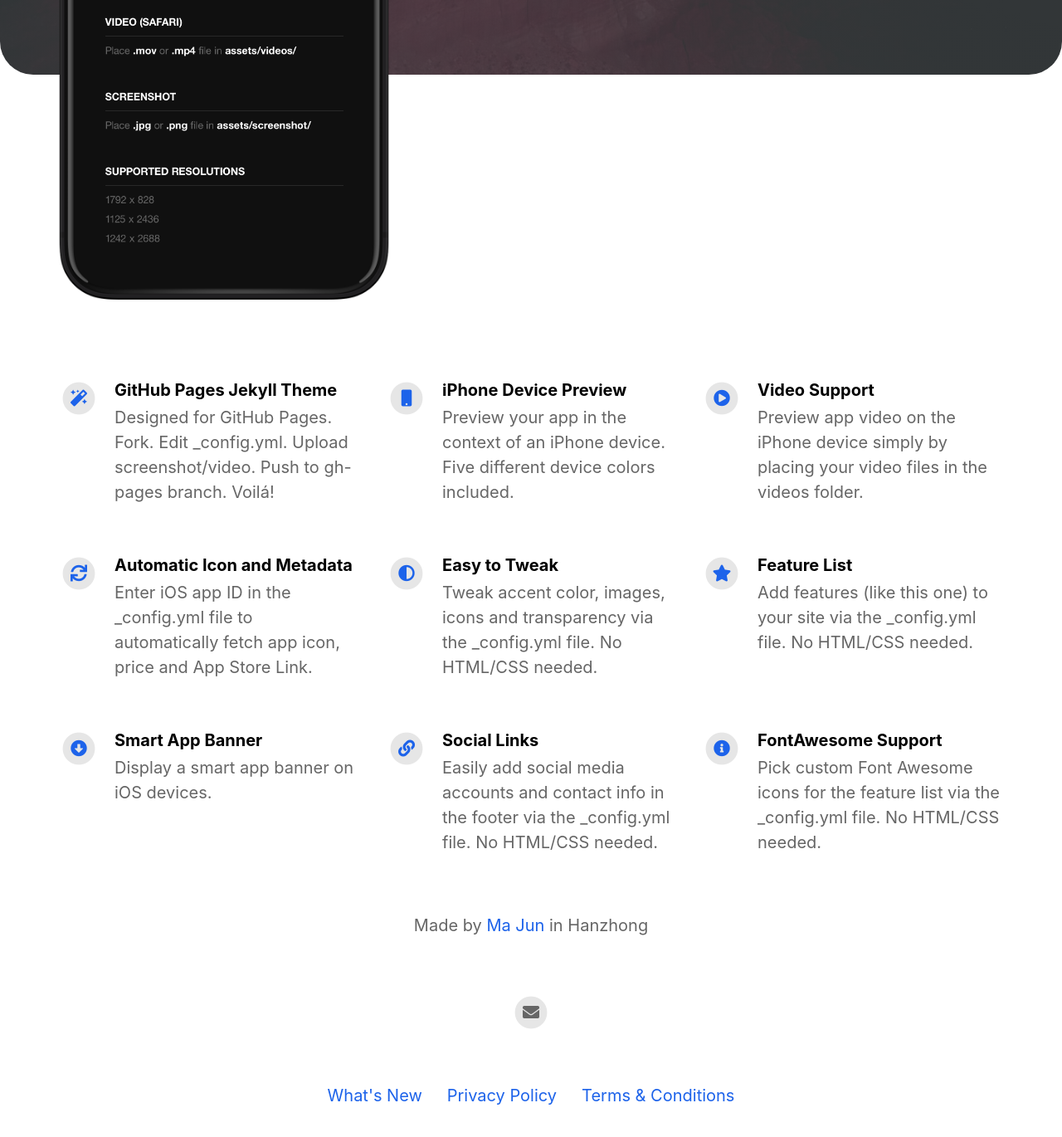
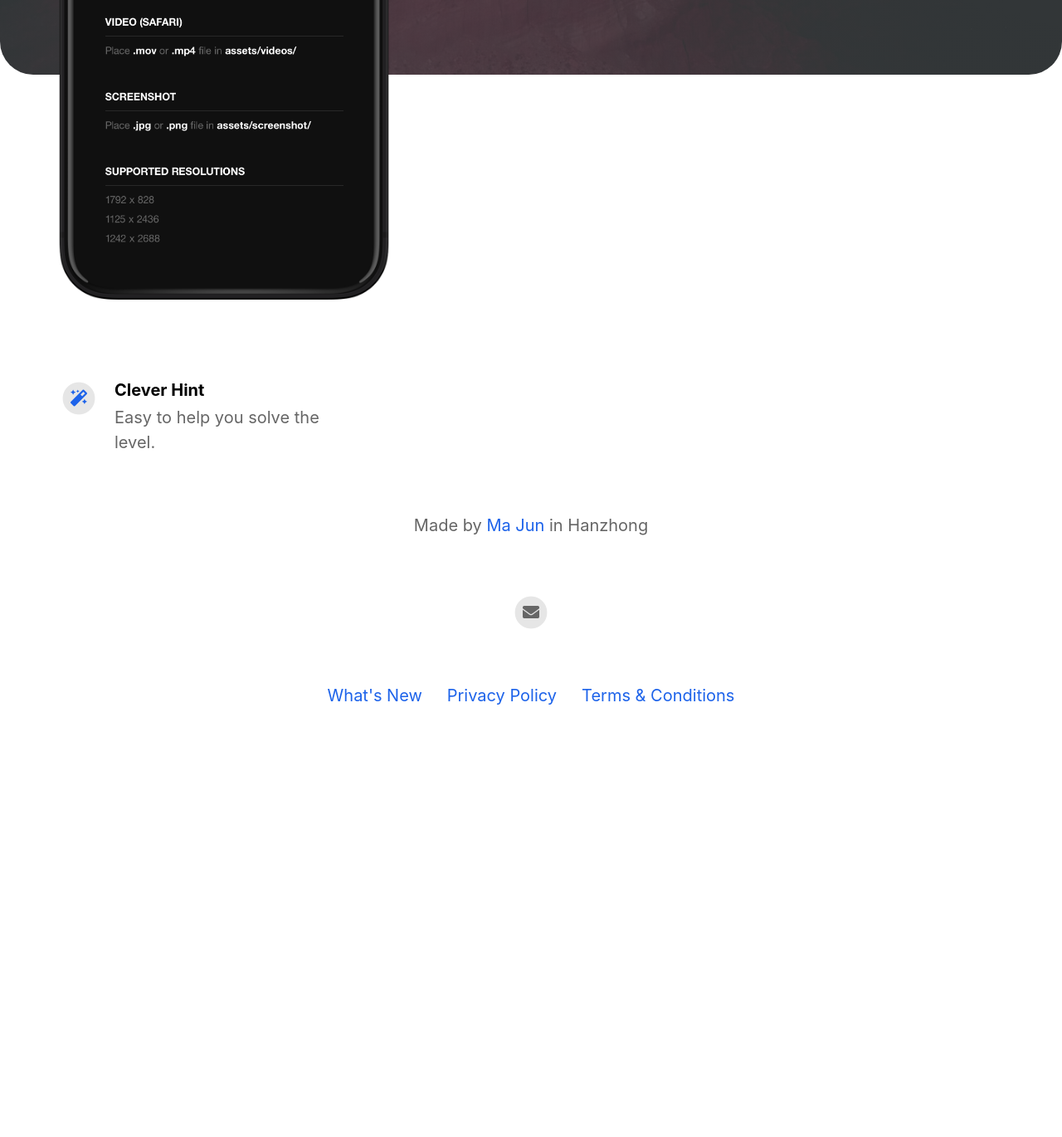
Before and after one commit to kungfuwanna/GridEscape, a Jekyll site: the page built from index.html, in a window 1280 px wide and 1400 px high, scrolled down 624 px. Shown: the top 1370 px of the window at 83% size. Built offline with Jekyll 4.4.1, drawn with Linux system fonts in a browser that asks for light colours; nearby versions of some CDN libraries; after the commit the page ends 1542 px from its top, so only the background shows below that; some of the changed text lies outside the part shown.

Commit message:
Update app name and description in config
Updated app name and description, and modified features list.

```diff
--- a/_config.yml
+++ b/_config.yml
@@ -11,9 +11,9 @@ presskit_download_link                    :
                                                                                       # Or upload your press kit file to assets and set path accordingly (e.g. "assets/your_press_kit.zip").
 
 app_icon                                  : assets/appicon.png # assets/appicon.png                      # Automatically populates if not set and if iOS app ID is set.  Otherwise enter path to icon file manually.
-app_name                                  :                                           # Automatically populates if not set and if iOS app ID is set.  Otherwise enter manually.
+app_name                                  : Grid Escape                                           # Automatically populates if not set and if iOS app ID is set.  Otherwise enter manually.
 app_price                                 :                                           # Automatically populates if not set and if iOS app ID is set.  Otherwise enter manually.
-app_description                           : Write a short tagline for your app.
+app_description                           : A Fantastic Slider Puzzle Game
 
 enable_smart_app_banner                   : true                                      # Set to true to show a smart app banner at top of page on mobile devices.
 
@@ -38,41 +38,11 @@ mastodon_link                             :
 # Feature List                            Edit, add or remove features to be presented.
 features                                  :
 
-  - title                                 : GitHub Pages Jekyll Theme
-    description                           : Designed for GitHub Pages. Fork. Edit _config.yml. Upload screenshot/video. Push to gh-pages branch. Voilá!
+  - title                                 : Clever Hint
+    description                           : Easy to help you solve the level.
     fontawesome_icon_name                 : magic
 
-  - title                                 : iPhone Device Preview
-    description                           : Preview your app in the context of an iPhone device. Five different device colors included.
-    fontawesome_icon_name                 : mobile
 
-  - title                                 : Video Support
-    description                           : Preview app video on the iPhone device simply by placing your video files in the videos folder.
-    fontawesome_icon_name                 : play-circle
-
-  - title                                 : Automatic Icon and Metadata
-    description                           : Enter iOS app ID in the _config.yml file to automatically fetch app icon, price and App Store Link.
-    fontawesome_icon_name                 : sync
-
-  - title                                 : Easy to Tweak
-    description                           : Tweak accent color, images, icons and transparency via the _config.yml file. No HTML/CSS needed.
-    fontawesome_icon_name                 : adjust
-
-  - title                                 : Feature List
-    description                           : Add features (like this one) to your site via the _config.yml file. No HTML/CSS needed.
-    fontawesome_icon_name                 : star
-
-  - title                                 : Smart App Banner
-    description                           : Display a smart app banner on iOS devices.
-    fontawesome_icon_name                 : arrow-alt-circle-down
-
-  - title                                 : Social Links
-    description                           : Easily add social media accounts and contact info in the footer via the _config.yml file. No HTML/CSS needed.
-    fontawesome_icon_name                 : link
-
-  - title                                 : FontAwesome Support
-    description                           : Pick custom Font Awesome icons for the feature list via the _config.yml file. No HTML/CSS needed.
-    fontawesome_icon_name                 : info-circle
 
   - title                                 : # New Feature Title
     description                           : # New Feature Description
```
